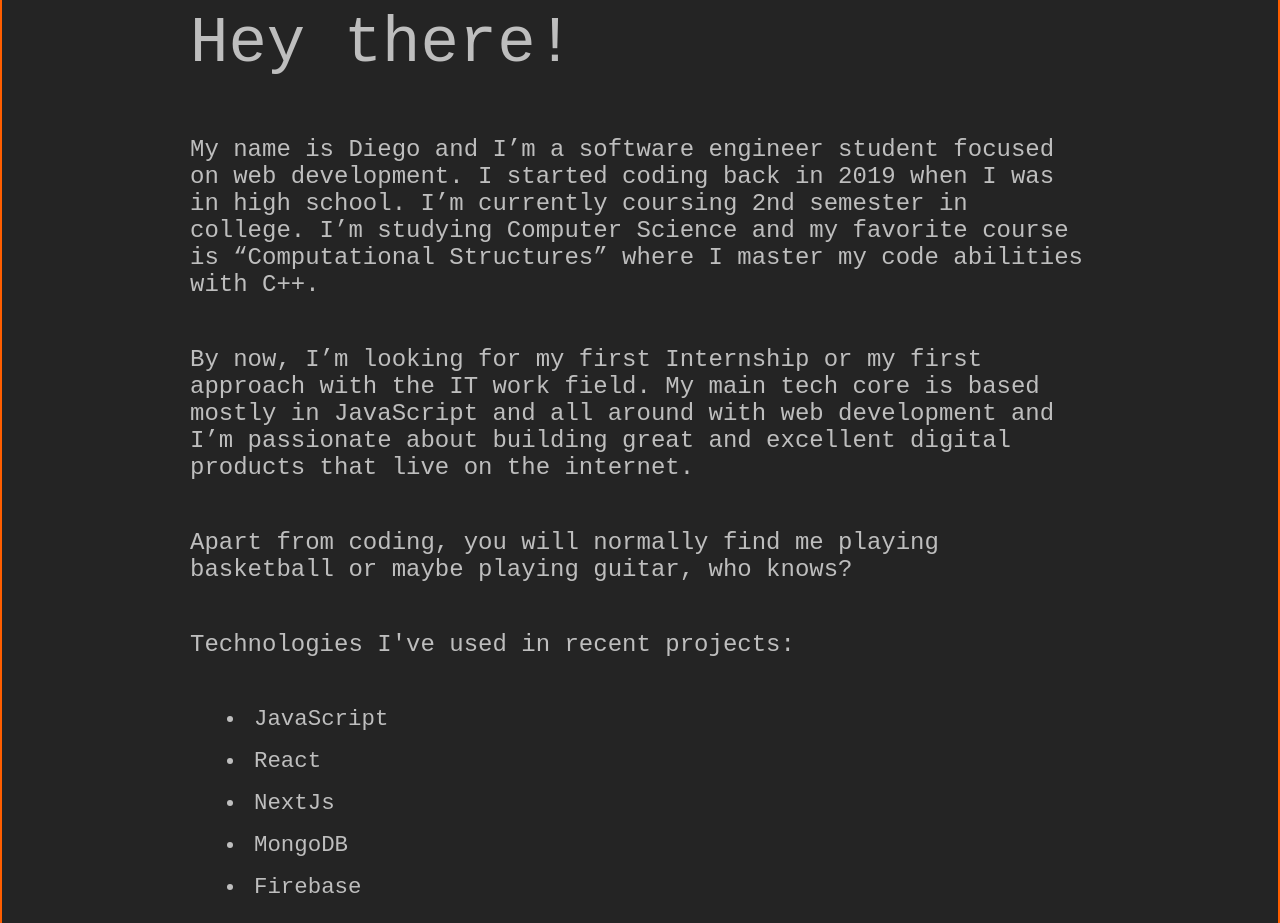
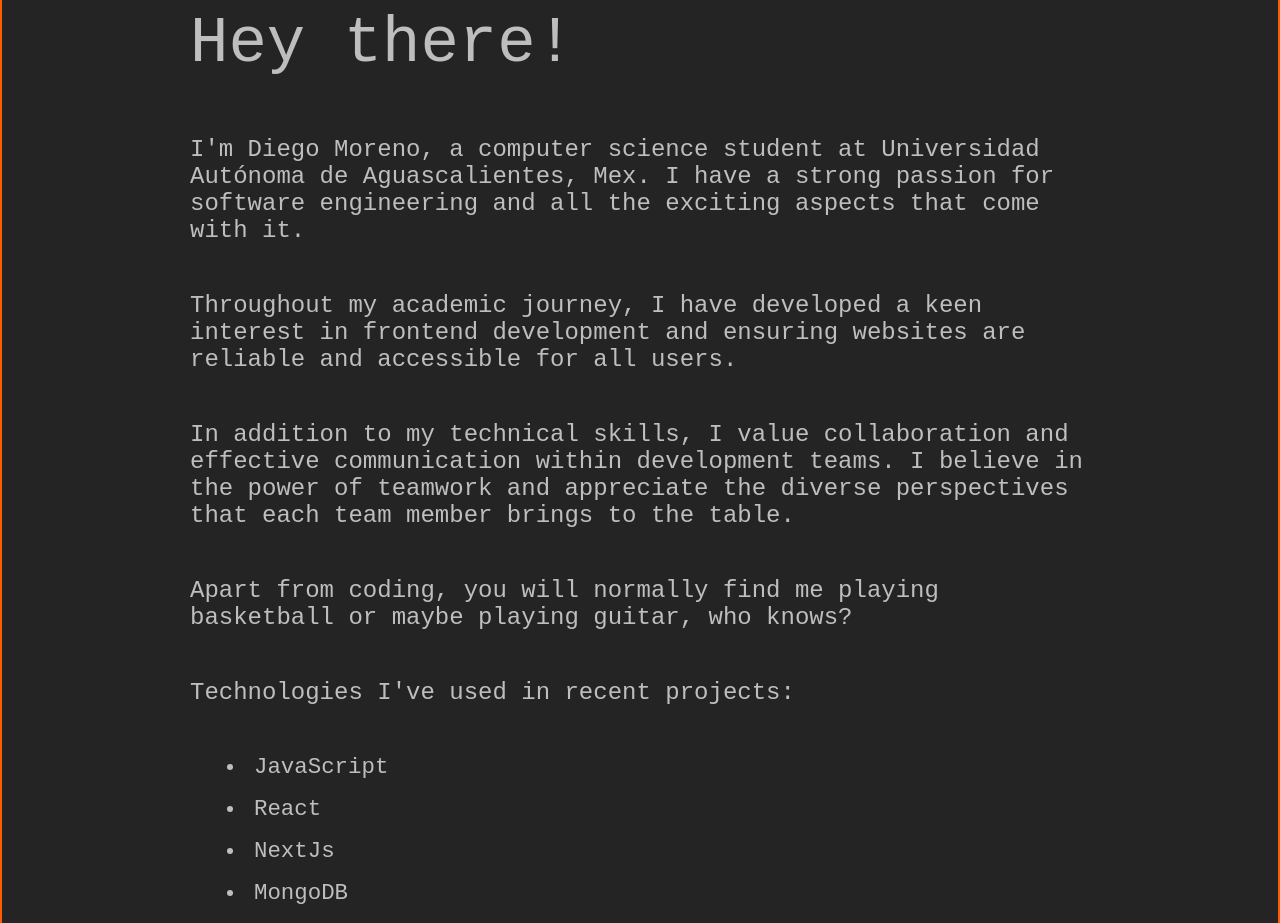
Before and after one commit to YeyoM/yeyo_portfolio, a React (Create React App) app: page / in a window 1280 px wide. Shown: the part 900-1823 px from the top of the page. Built offline with nearby package versions, Linux system fonts and the light colour scheme; no server answers; a web font is replaced by a local one.

Commit message:
Update AboutMeContainer.jsx

```diff
--- a/src/components/AboutMeContainer/AboutMeContainer.jsx
+++ b/src/components/AboutMeContainer/AboutMeContainer.jsx
@@ -5,8 +5,9 @@ const AboutMeContainer = () => {
     <div className={classes.aboutMeContainer}>
       <div className={classes.aboutText}>
         <p className={classes.aboutTitle}>Hey there! </p>
-          <p className={classes.aboutP}>My name is Diego and I’m a software engineer student focused on web development. I started coding back in 2019 when I was in high school. I’m currently coursing 2nd semester in college. I’m studying Computer Science and my favorite course is “Computational Structures” where I master my code abilities with C++.</p>
-          <p className={classes.aboutP}>By now, I’m looking for my first Internship or my first approach with the IT work field. My main tech core is based mostly in JavaScript and all around with web development and I’m passionate about building great and excellent digital products that live on the internet.</p>
+          <p className={classes.aboutP}>I'm Diego Moreno, a computer science student at Universidad Autónoma de Aguascalientes, Mex. I have a strong passion for software engineering and all the exciting aspects that come with it.</p>
+          <p className={classes.aboutP}>Throughout my academic journey, I have developed a keen interest in frontend development and ensuring websites are reliable and accessible for all users.</p>
+          <p className={classes.aboutP}>In addition to my technical skills, I value collaboration and effective communication within development teams. I believe in the power of teamwork and appreciate the diverse perspectives that each team member brings to the table.</p>
           <p className={classes.aboutP}>Apart from coding, you will normally find me playing basketball or maybe playing guitar, who knows? </p>
         <p className={classes.aboutTech}>Technologies I've used in recent projects:</p>
         <ul>
```
